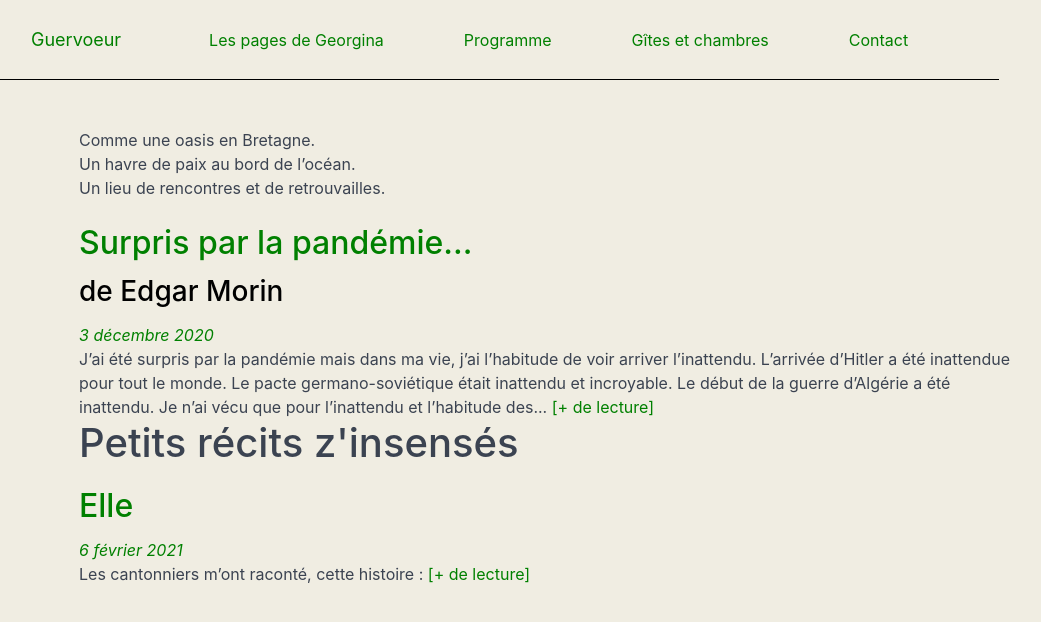
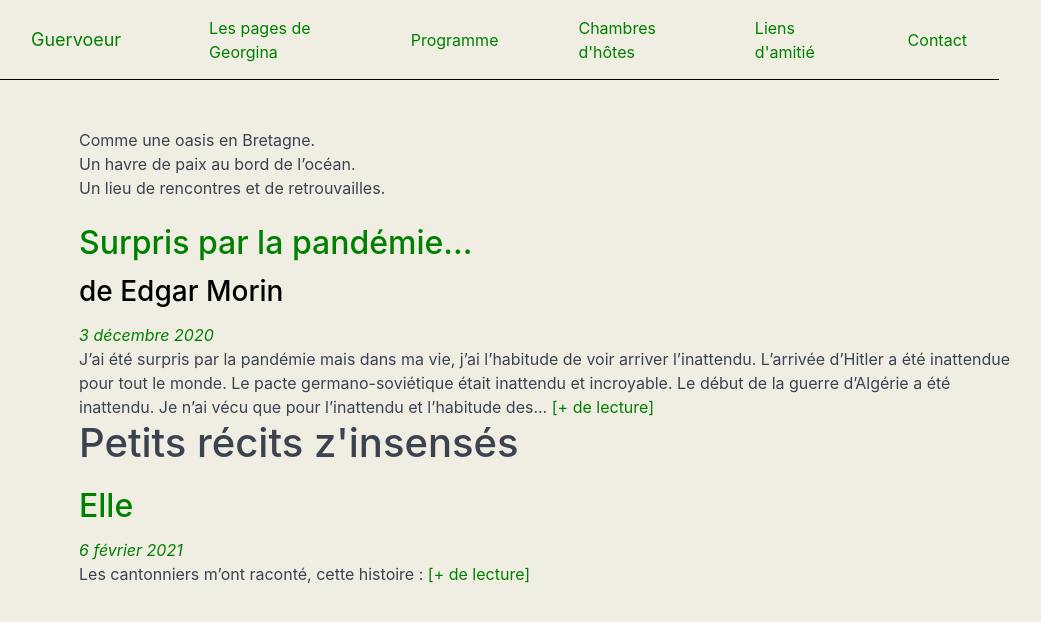
Before and after one commit to violaine-web/guervoeur, a Jekyll site: the page built from index.markdown, in a window 1280 px wide. Shown: the top 622 px of the page, without its empty margins (141-1182 px from the left). Built offline with Jekyll 4.4.1, drawn with Linux system fonts in a browser that asks for light colours.

Commit message:
ajoute un onglet

```diff
--- a/_includes/header.html
+++ b/_includes/header.html
@@ -3,7 +3,8 @@
     <a href="/index" class="navbar-brand mr-2">Guervoeur</a>
     <a href="/pages-georgina" class="page-link">Les pages de Georgina</a>
     <a href="/programme" class="page-link">Programme</a>
-    <a href="/gites-chambres" class="page-link">Gîtes et chambres</a>
+    <a href="/gites-chambres" class="page-link">Chambres d'hôtes</a>
+    <a href="/liens-amitie" class="page-link">Liens d'amitié</a>
     <a href="/contact" class="page-link">Contact</a>
   </section>
   <!--
```
